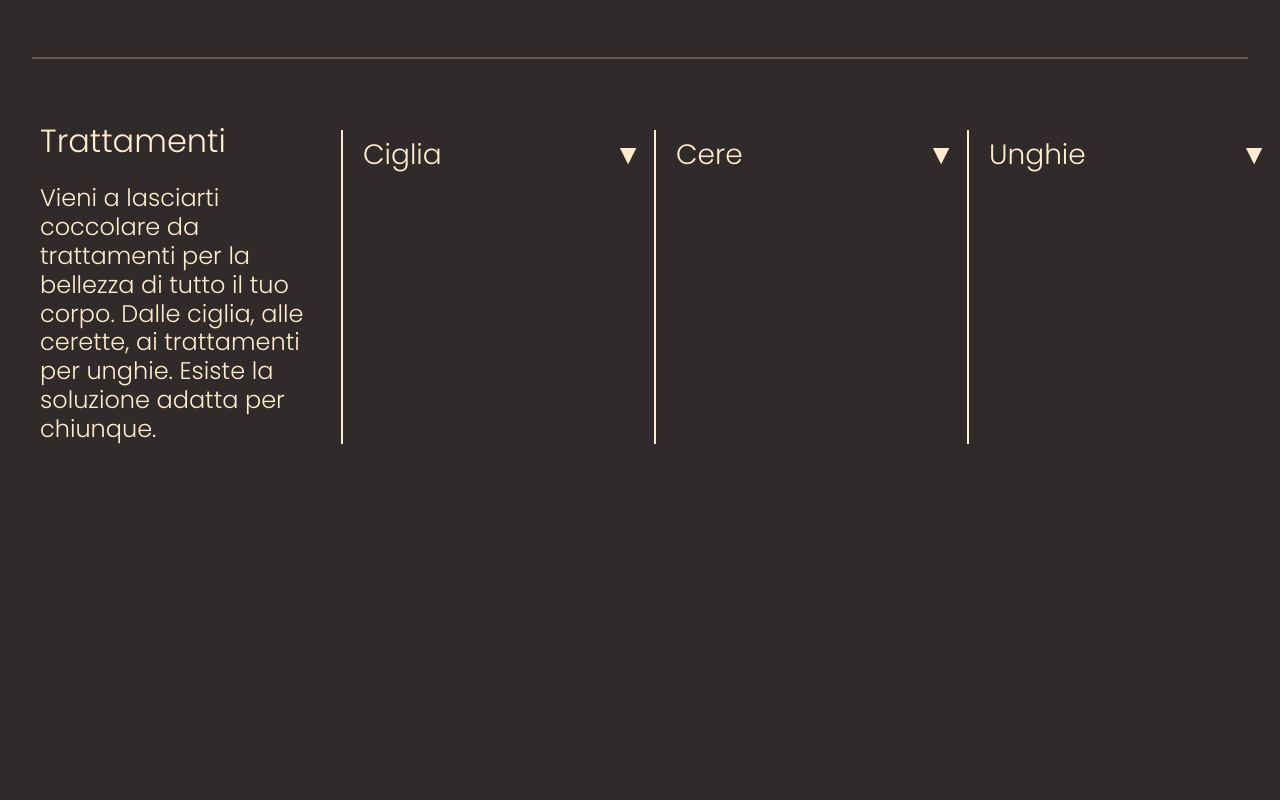
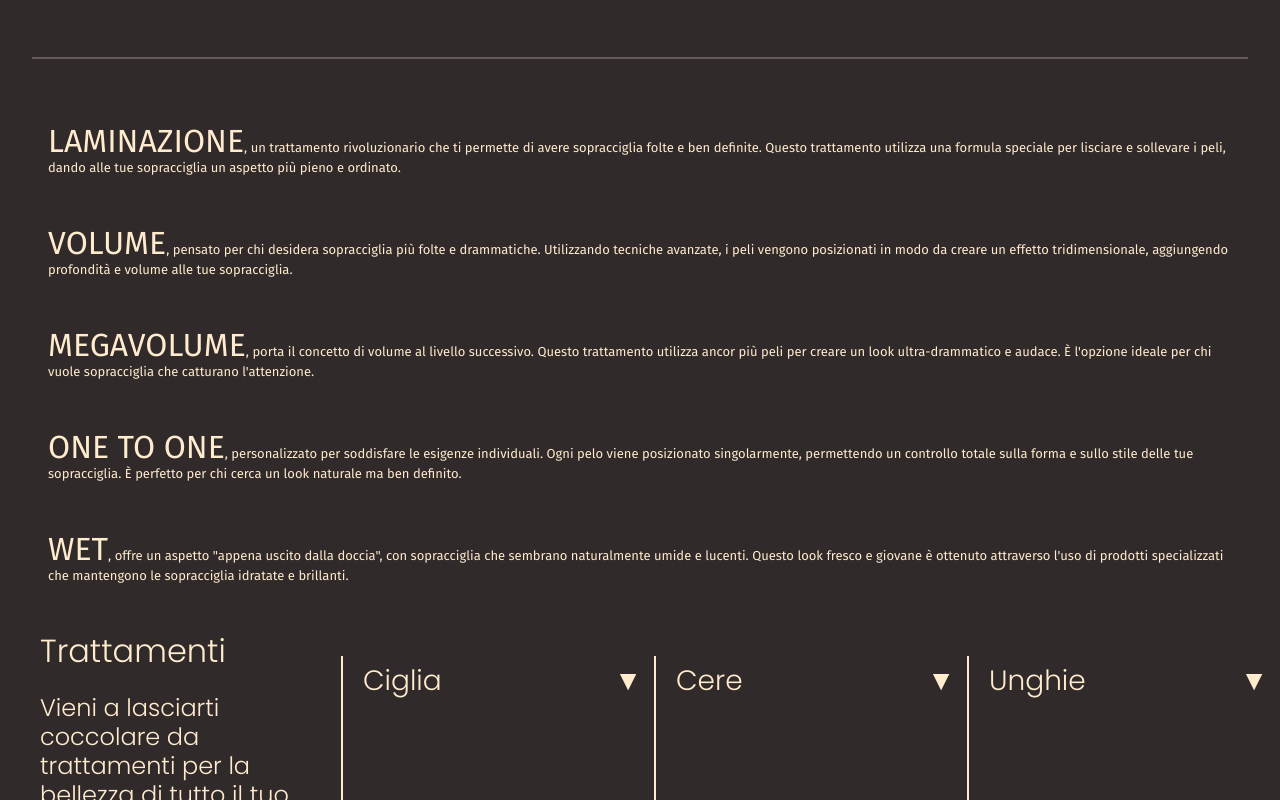
Before and after one commit to Massolinii/chiara_bonanzinga_estetica, a React (Create React App) app: page /trattamenti in a window 1280 px wide. Shown: the part 3060-3860 px from the top of the page. Before the commit the page ends 3512 px from the top, so only its background shows below. Built offline with nearby package versions, Linux system fonts and the light colour scheme; a web font is replaced by a local one.

Commit message:
Mannaia, Mattina, Mannaia.

```diff
--- a/src/App.js
+++ b/src/App.js
@@ -5,6 +5,7 @@ import NavBar from "./components/NavBar";
 import Hero from "./components/Hero";
 import ImageGrid from "./components/ImageGrid";
 import Trattamenti from "./components/Trattamenti";
+import TipiCiglia from "./components/TipiCiglia";
 
 function App() {
   return (
@@ -12,6 +13,7 @@ function App() {
       <NavBar />
       <Hero />
       <ImageGrid />
+      <TipiCiglia />
       <Trattamenti />
     </>
   );
--- /dev/null
+++ b/src/components/TipiCiglia.jsx
@@ -0,0 +1,41 @@
+import "../css/TipiCiglia.css";
+
+export default function TipiCiglia() {
+  return (
+    <div className="mx-5 mb-5 section-tipiciglia">
+      <h5 className="my-5 small">
+        <span className="titolo-trattamento">LAMINAZIONE</span>, un trattamento
+        rivoluzionario che ti permette di avere sopracciglia folte e ben
+        definite. Questo trattamento utilizza una formula speciale per lisciare
+        e sollevare i peli, dando alle tue sopracciglia un aspetto più pieno e
+        ordinato.
+      </h5>
+      <h5 className="my-5 small">
+        <span className="titolo-trattamento">VOLUME</span>, pensato per chi
+        desidera sopracciglia più folte e drammatiche. Utilizzando tecniche
+        avanzate, i peli vengono posizionati in modo da creare un effetto
+        tridimensionale, aggiungendo profondità e volume alle tue sopracciglia.
+      </h5>
+      <h5 className="my-5 small">
+        <span className="titolo-trattamento">MEGAVOLUME</span>, porta il
+        concetto di volume al livello successivo. Questo trattamento utilizza
+        ancor più peli per creare un look ultra-drammatico e audace. È l'opzione
+        ideale per chi vuole sopracciglia che catturano l'attenzione.
+      </h5>
+      <h5 className="my-5 small">
+        <span className="titolo-trattamento">ONE TO ONE</span>, personalizzato
+        per soddisfare le esigenze individuali. Ogni pelo viene posizionato
+        singolarmente, permettendo un controllo totale sulla forma e sullo stile
+        delle tue sopracciglia. È perfetto per chi cerca un look naturale ma ben
+        definito.
+      </h5>
+      <h5 className="my-5 small">
+        <span className="titolo-trattamento">WET</span>, offre un aspetto
+        "appena uscito dalla doccia", con sopracciglia che sembrano naturalmente
+        umide e lucenti. Questo look fresco e giovane è ottenuto attraverso
+        l'uso di prodotti specializzati che mantengono le sopracciglia idratate
+        e brillanti.
+      </h5>
+    </div>
+  );
+}
--- a/src/components/Trattamenti.jsx
+++ b/src/components/Trattamenti.jsx
@@ -15,7 +15,7 @@ export default function Trattamenti() {
     const [isOpen, setIsOpen] = useState(false);
 
     return (
-      <Col xs={12} md={3} className="ruler-left mt-2 mb-2">
+      <Col xs={12} md={3} className="ruler-left mt-4 mb-2">
         <h3
           className={`p-2 mb-4 menu-title ${isOpen ? "open" : ""}`}
           onClick={() => setIsOpen(!isOpen)}
@@ -72,11 +72,12 @@ export default function Trattamenti() {
   return (
     <Container fluid className="section-trattamenti">
       <Row className="ms-3">
-        <Col xs={6} md={3}>
+        <Col xs={12} md={3}>
           <h2 className="pb-3">Trattamenti</h2>
           <h4>
             Vieni a lasciarti coccolare da trattamenti per la bellezza di tutto
             il tuo corpo. Dalle ciglia, alle cerette, ai trattamenti per unghie.
+            <br />
             Esiste la soluzione adatta per chiunque.
           </h4>
         </Col>
--- /dev/null
+++ b/src/css/TipiCiglia.css
@@ -0,0 +1,14 @@
+@import url("https://fonts.googleapis.com/css2?family=Fira+Sans:wght@400;800&display=swap");
+
+.section-tipiciglia {
+  color: blanchedalmond;
+  font-family: "Fira Sans", sans-serif;
+}
+
+.small {
+  font-size: small;
+}
+
+.titolo-trattamento {
+  font-size: xx-large;
+}
```
